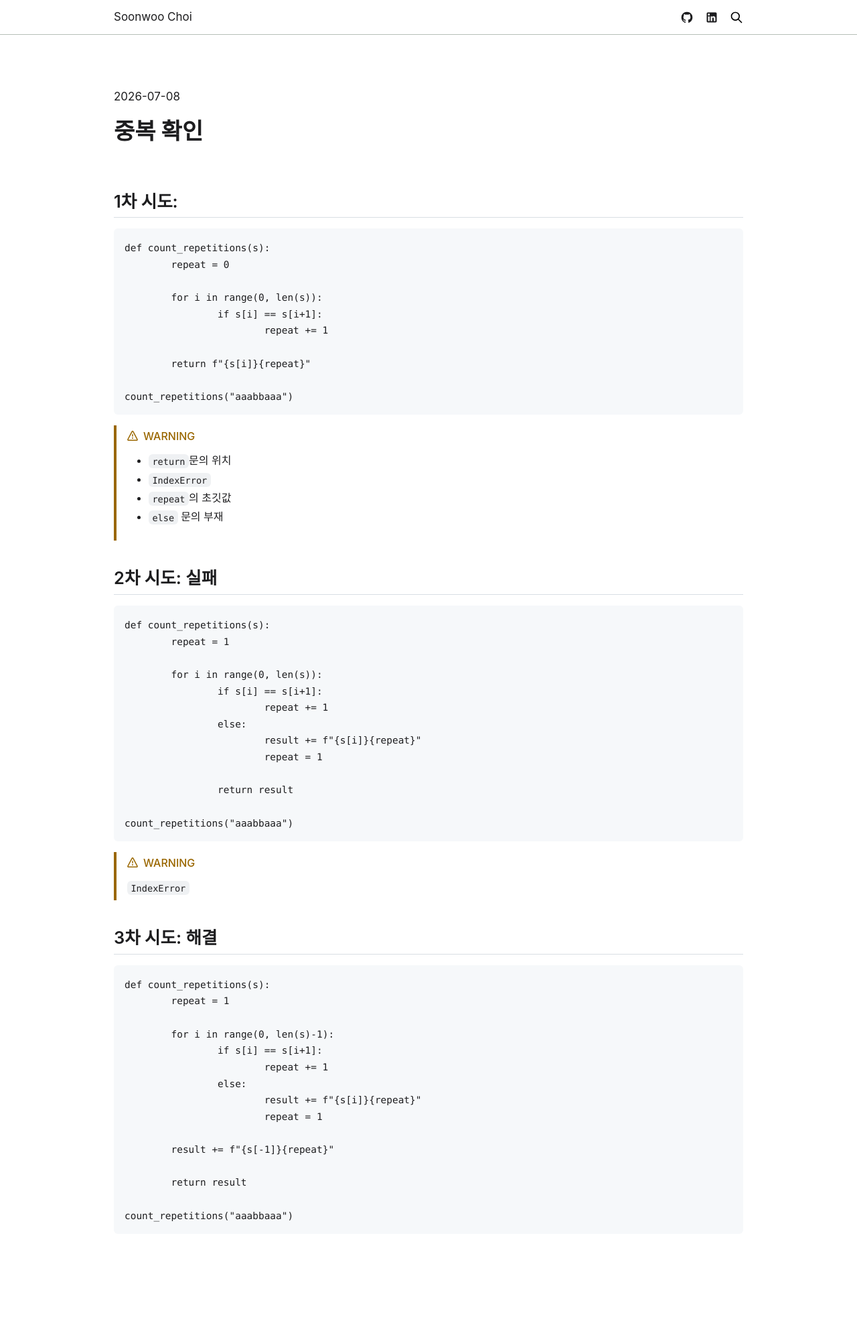
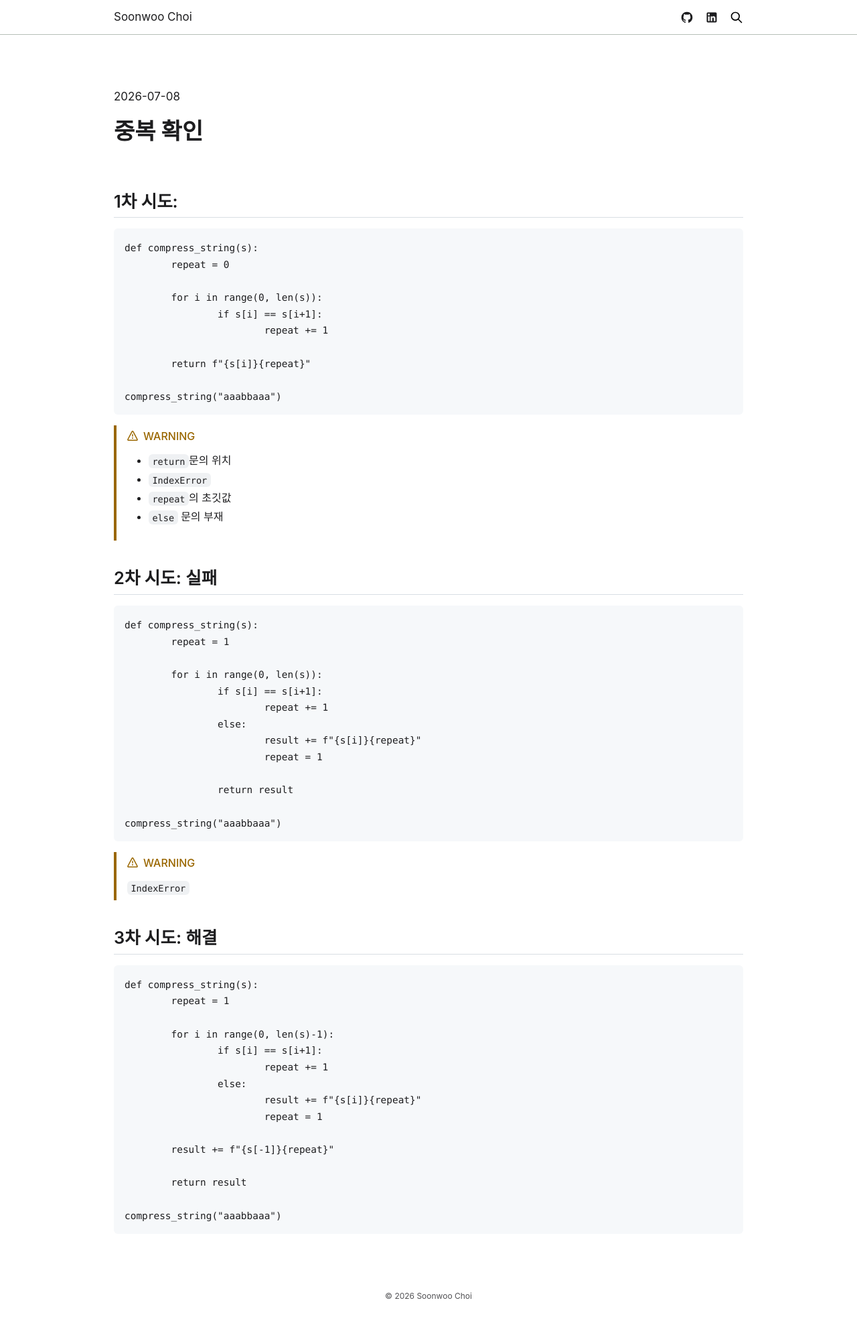
Before and after one commit to swchoigit/swchoigit.github.io, a Jekyll site: the page built from _posts/python/basics/2026-07-08-3.md, in a window 1280 px wide. Shown: the whole page at 67% size. Built offline with Jekyll 4.4.1, drawn with Linux system fonts in a browser that asks for light colours; comment, search, counter and statistics services are not loaded; before the commit the page ends 1878 px from its top, so only the background shows below that.

Commit message:
Add footer

````diff
--- a/_includes/head.html
+++ b/_includes/head.html
@@ -4,27 +4,5 @@
   {% if page.title %}{{ page.title }} | {{ site.title }}{% else %}{{ site.title }}{% endif %}
 </title>
 <link rel="stylesheet" href="{{ '/assets/css/main.css' | relative_url }}">
-<script>
-  document.addEventListener('DOMContentLoaded', function () {
-    const ALERT_ICONS = {
-      note: `<svg xmlns="http://www.w3.org/2000/svg" viewBox="0 0 16 16" fill="currentColor"><path d="M0 8a8 8 0 1 1 16 0A8 8 0 0 1 0 8Zm8-6.5a6.5 6.5 0 1 0 0 13 6.5 6.5 0 0 0 0-13ZM6.5 7.75A.75.75 0 0 1 7.25 7h1a.75.75 0 0 1 .75.75v2.75h.25a.75.75 0 0 1 0 1.5h-2a.75.75 0 0 1 0-1.5h.25v-2h-.25a.75.75 0 0 1-.75-.75ZM8 6a1 1 0 1 1 0-2 1 1 0 0 1 0 2Z"></path></svg>`,
-      tip: `<svg xmlns="http://www.w3.org/2000/svg" viewBox="0 0 16 16" fill="currentColor"><path d="M8 1.5c-2.363 0-4 1.69-4 3.75 0 .984.424 1.625.984 2.304l.214.253c.223.264.47.556.673.848.284.411.537.896.621 1.49a.75.75 0 0 1-1.484.211c-.04-.282-.163-.547-.37-.847a8.456 8.456 0 0 0-.542-.68c-.084-.1-.173-.205-.268-.32C3.201 7.75 2.5 6.766 2.5 5.25 2.5 2.31 4.863 0 8 0s5.5 2.31 5.5 5.25c0 1.516-.701 2.5-1.328 3.259-.095.115-.184.22-.268.319-.207.245-.383.453-.541.681-.208.3-.33.565-.37.847a.751.751 0 0 1-1.485-.212c.084-.593.337-1.078.621-1.489.203-.292.45-.584.673-.848.075-.088.147-.173.213-.253.561-.679.985-1.32.985-2.304 0-2.06-1.637-3.75-4-3.75ZM5.75 12h4.5a.75.75 0 0 1 0 1.5h-4.5a.75.75 0 0 1 0-1.5ZM6 15.25a.75.75 0 0 1 .75-.75h2.5a.75.75 0 0 1 0 1.5h-2.5a.75.75 0 0 1-.75-.75Z"></path></svg>`,
-      important: `<svg xmlns="http://www.w3.org/2000/svg" viewBox="0 0 16 16" fill="currentColor"><path d="M0 1.75C0 .784.784 0 1.75 0h12.5C15.216 0 16 .784 16 1.75v9.5A1.75 1.75 0 0 1 14.25 13H8.06l-2.573 2.573A1.458 1.458 0 0 1 3 14.543V13H1.75A1.75 1.75 0 0 1 0 11.25Zm1.75-.25a.25.25 0 0 0-.25.25v9.5c0 .138.112.25.25.25h2a.75.75 0 0 1 .75.75v2.19l2.72-2.72a.749.749 0 0 1 .53-.22h6.5a.25.25 0 0 0 .25-.25v-9.5a.25.25 0 0 0-.25-.25Zm7 2.25v2.5a.75.75 0 0 1-1.5 0v-2.5a.75.75 0 0 1 1.5 0ZM9 9a1 1 0 1 1-2 0 1 1 0 0 1 2 0Z"></path></svg>`,
-      warning: `<svg xmlns="http://www.w3.org/2000/svg" viewBox="0 0 16 16" fill="currentColor"><path d="M6.457 1.047c.659-1.234 2.427-1.234 3.086 0l6.082 11.378A1.75 1.75 0 0 1 14.082 15H1.918a1.75 1.75 0 0 1-1.543-2.575Zm1.763.707a.25.25 0 0 0-.44 0L1.698 13.132a.25.25 0 0 0 .22.368h12.164a.25.25 0 0 0 .22-.368Zm.53 3.996v2.5a.75.75 0 0 1-1.5 0v-2.5a.75.75 0 0 1 1.5 0ZM9 11a1 1 0 1 1-2 0 1 1 0 0 1 2 0Z"></path></svg>`,
-      caution: `<svg xmlns="http://www.w3.org/2000/svg" viewBox="0 0 16 16" fill="currentColor"><path d="M4.47.22A.749.749 0 0 1 5 0h6c.199 0 .389.079.53.22l4.25 4.25c.141.14.22.331.22.53v6a.749.749 0 0 1-.22.53l-4.25 4.25A.749.749 0 0 1 11 16H5a.749.749 0 0 1-.53-.22L.22 11.53A.749.749 0 0 1 0 11V5c0-.199.079-.389.22-.53Zm.84 1.28L1.5 5.31v5.38l3.81 3.81h5.38l3.81-3.81V5.31L10.69 1.5ZM8 4a.75.75 0 0 1 .75.75v3.5a.75.75 0 0 1-1.5 0v-3.5A.75.75 0 0 1 8 4Zm0 8a1 1 0 1 1 0-2 1 1 0 0 1 0 2Z"></path></svg>`,
-    };
-
-    document.querySelectorAll('blockquote').forEach(function (bq) {
-      const text = bq.textContent.trim();
-      const match = text.match(/\[!([a-zA-Z0-9_-]+)\]/);
-
-      if (match) {
-        const type = match[1].toLowerCase();
-        bq.dataset.callout = type;
-        bq.innerHTML = bq.innerHTML.replace(/^\s*<p>\s*|\s*<\/p>\s*$|\[!([a-zA-Z0-9_-]+)\]\s*(?:<br\s*\/?>)?/gi, '');
-        bq.innerHTML =
-          `<p class="alert-title">${ALERT_ICONS[type] || ALERT_ICONS.note}${type.toUpperCase()}</p>` + bq.innerHTML;
-      }
-    });
-  });
-</script>
+<script src="https://unpkg.com/simple-jekyll-search@latest/dest/simple-jekyll-search.min.js"></script>
+<script src="{{ 'assets/js/callouts.js' | relative_url }}"></script>
--- a/_layouts/default.html
+++ b/_layouts/default.html
@@ -9,5 +9,10 @@
     <section class="site-main site-wrapper">
       {{ content }}
     </section>
+
+    <footer>
+      &copy; {{ 'now' | date: '%Y' }}
+      {{ site.title }}
+    </footer>
   </body>
 </html>
--- a/_posts/python/basics/2026-07-08-3.md
+++ b/_posts/python/basics/2026-07-08-3.md
@@ -7,7 +7,7 @@ categories: [python, basics]
 ## 1차 시도:
 
 ```python
-def count_repetitions(s):
+def compress_string(s):
 	repeat = 0
 
 	for i in range(0, len(s)):
@@ -16,7 +16,7 @@ def count_repetitions(s):
 
 	return f"{s[i]}{repeat}"
 
-count_repetitions("aaabbaaa")
+compress_string("aaabbaaa")
 ```
 
 > [!warning]
@@ -28,7 +28,7 @@ count_repetitions("aaabbaaa")
 ## 2차 시도: 실패
 
 ```python
-def count_repetitions(s):
+def compress_string(s):
 	repeat = 1
 
 	for i in range(0, len(s)):
@@ -40,7 +40,7 @@ def count_repetitions(s):
 
 		return result
 
-count_repetitions("aaabbaaa")
+compress_string("aaabbaaa")
 ```
 
 > [!warning]
@@ -49,7 +49,7 @@ count_repetitions("aaabbaaa")
 ## 3차 시도: 해결
 
 ```python
-def count_repetitions(s):
+def compress_string(s):
 	repeat = 1
 
 	for i in range(0, len(s)-1):
@@ -63,5 +63,5 @@ def count_repetitions(s):
 
 	return result
 
-count_repetitions("aaabbaaa")
+compress_string("aaabbaaa")
 ```
--- /dev/null
+++ b/_sass/_footer.scss
@@ -0,0 +1,17 @@
+footer {
+  text-align: center;
+  font-size: 12px;
+  color: rgb(81, 81, 84);
+  padding-top: 48px;
+  padding-bottom: 40px;
+
+  @media (min-width: 544px) {
+    padding-right: 40px;
+    padding-left: 40px;
+  }
+
+  @media (min-width: 1012px) {
+    padding-right: 16px;
+    padding-left: 16px;
+  }
+}
--- a/_sass/_reset.scss
+++ b/_sass/_reset.scss
@@ -63,3 +63,10 @@ code,
 pre {
   font-family: var(--fontStack-monospace);
 }
+
+img {
+  display: block;
+  margin: 2rem auto;
+  max-width: 85%;
+  max-height: 600px;
+}
--- a/assets/css/main.scss
+++ b/assets/css/main.scss
@@ -7,3 +7,4 @@
 @import "navigation";
 @import "achive";
 @import "post";
+@import "footer";
--- /dev/null
+++ b/assets/js/callouts.js
@@ -0,0 +1,30 @@
+document.addEventListener("DOMContentLoaded", function () {
+  const CALLOUT_ICONS = {
+    note: `<svg xmlns="http://www.w3.org/2000/svg" viewBox="0 0 16 16" fill="currentColor"><path d="M0 8a8 8 0 1 1 16 0A8 8 0 0 1 0 8Zm8-6.5a6.5 6.5 0 1 0 0 13 6.5 6.5 0 0 0 0-13ZM6.5 7.75A.75.75 0 0 1 7.25 7h1a.75.75 0 0 1 .75.75v2.75h.25a.75.75 0 0 1 0 1.5h-2a.75.75 0 0 1 0-1.5h.25v-2h-.25a.75.75 0 0 1-.75-.75ZM8 6a1 1 0 1 1 0-2 1 1 0 0 1 0 2Z"></path></svg>`,
+    tip: `<svg xmlns="http://www.w3.org/2000/svg" viewBox="0 0 16 16" fill="currentColor"><path d="M8 1.5c-2.363 0-4 1.69-4 3.75 0 .984.424 1.625.984 2.304l.214.253c.223.264.47.556.673.848.284.411.537.896.621 1.49a.75.75 0 0 1-1.484.211c-.04-.282-.163-.547-.37-.847a8.456 8.456 0 0 0-.542-.68c-.084-.1-.173-.205-.268-.32C3.201 7.75 2.5 6.766 2.5 5.25 2.5 2.31 4.863 0 8 0s5.5 2.31 5.5 5.25c0 1.516-.701 2.5-1.328 3.259-.095.115-.184.22-.268.319-.207.245-.383.453-.541.681-.208.3-.33.565-.37.847a.751.751 0 0 1-1.485-.212c.084-.593.337-1.078.621-1.489.203-.292.45-.584.673-.848.075-.088.147-.173.213-.253.561-.679.985-1.32.985-2.304 0-2.06-1.637-3.75-4-3.75ZM5.75 12h4.5a.75.75 0 0 1 0 1.5h-4.5a.75.75 0 0 1 0-1.5ZM6 15.25a.75.75 0 0 1 .75-.75h2.5a.75.75 0 0 1 0 1.5h-2.5a.75.75 0 0 1-.75-.75Z"></path></svg>`,
+    important: `<svg xmlns="http://www.w3.org/2000/svg" viewBox="0 0 16 16" fill="currentColor"><path d="M0 1.75C0 .784.784 0 1.75 0h12.5C15.216 0 16 .784 16 1.75v9.5A1.75 1.75 0 0 1 14.25 13H8.06l-2.573 2.573A1.458 1.458 0 0 1 3 14.543V13H1.75A1.75 1.75 0 0 1 0 11.25Zm1.75-.25a.25.25 0 0 0-.25.25v9.5c0 .138.112.25.25.25h2a.75.75 0 0 1 .75.75v2.19l2.72-2.72a.749.749 0 0 1 .53-.22h6.5a.25.25 0 0 0 .25-.25v-9.5a.25.25 0 0 0-.25-.25Zm7 2.25v2.5a.75.75 0 0 1-1.5 0v-2.5a.75.75 0 0 1 1.5 0ZM9 9a1 1 0 1 1-2 0 1 1 0 0 1 2 0Z"></path></svg>`,
+    warning: `<svg xmlns="http://www.w3.org/2000/svg" viewBox="0 0 16 16" fill="currentColor"><path d="M6.457 1.047c.659-1.234 2.427-1.234 3.086 0l6.082 11.378A1.75 1.75 0 0 1 14.082 15H1.918a1.75 1.75 0 0 1-1.543-2.575Zm1.763.707a.25.25 0 0 0-.44 0L1.698 13.132a.25.25 0 0 0 .22.368h12.164a.25.25 0 0 0 .22-.368Zm.53 3.996v2.5a.75.75 0 0 1-1.5 0v-2.5a.75.75 0 0 1 1.5 0ZM9 11a1 1 0 1 1-2 0 1 1 0 0 1 2 0Z"></path></svg>`,
+    caution: `<svg xmlns="http://www.w3.org/2000/svg" viewBox="0 0 16 16" fill="currentColor"><path d="M4.47.22A.749.749 0 0 1 5 0h6c.199 0 .389.079.53.22l4.25 4.25c.141.14.22.331.22.53v6a.749.749 0 0 1-.22.53l-4.25 4.25A.749.749 0 0 1 11 16H5a.749.749 0 0 1-.53-.22L.22 11.53A.749.749 0 0 1 0 11V5c0-.199.079-.389.22-.53Zm.84 1.28L1.5 5.31v5.38l3.81 3.81h5.38l3.81-3.81V5.31L10.69 1.5ZM8 4a.75.75 0 0 1 .75.75v3.5a.75.75 0 0 1-1.5 0v-3.5A.75.75 0 0 1 8 4Zm0 8a1 1 0 1 1 0-2 1 1 0 0 1 0 2Z"></path></svg>`,
+  };
+
+  document.querySelectorAll("blockquote").forEach(function (bq) {
+    const text = bq.textContent.trim();
+    const match = text.match(/\[!([a-zA-Z0-9_-]+)\]/);
+
+    if (match) {
+      const type = match[1].toLowerCase();
+      bq.dataset.callout = type;
+
+      bq.innerHTML = bq.innerHTML
+        .replace(/\[!([a-zA-Z0-9_-]+)\]\s*(?:<br\s*\/?>)?/i, "")
+        .replace(/^\s*<p>\s*/i, "")
+        .replace(/\s*<\/p>\s*$/i, "");
+
+      const title = document.createElement("p");
+      title.className = "alert-title";
+      title.innerHTML = `${CALLOUT_ICONS[type] || CALLOUT_ICONS.note}${type.toUpperCase()}`;
+
+      bq.insertBefore(title, bq.firstChild);
+    }
+  });
+});
````
Also changed, not shown: 1 other file.
